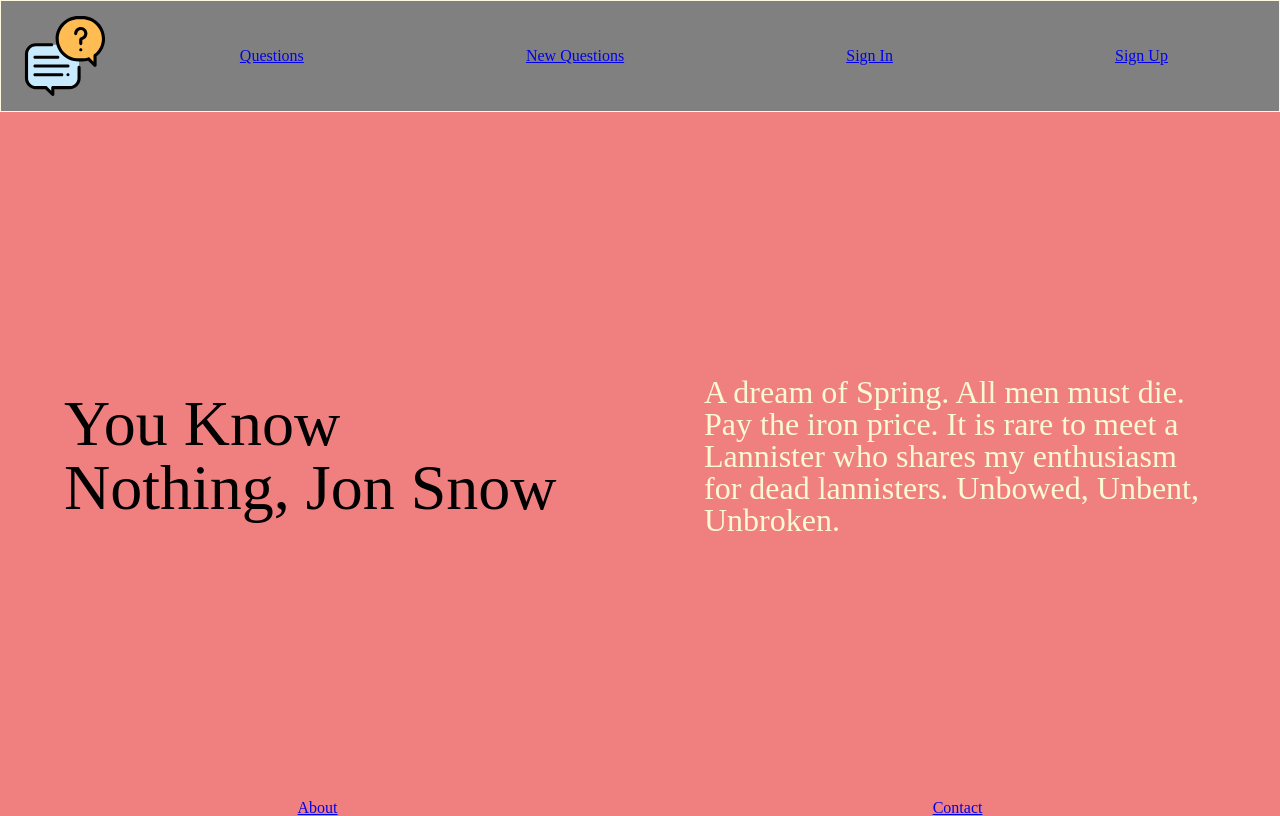
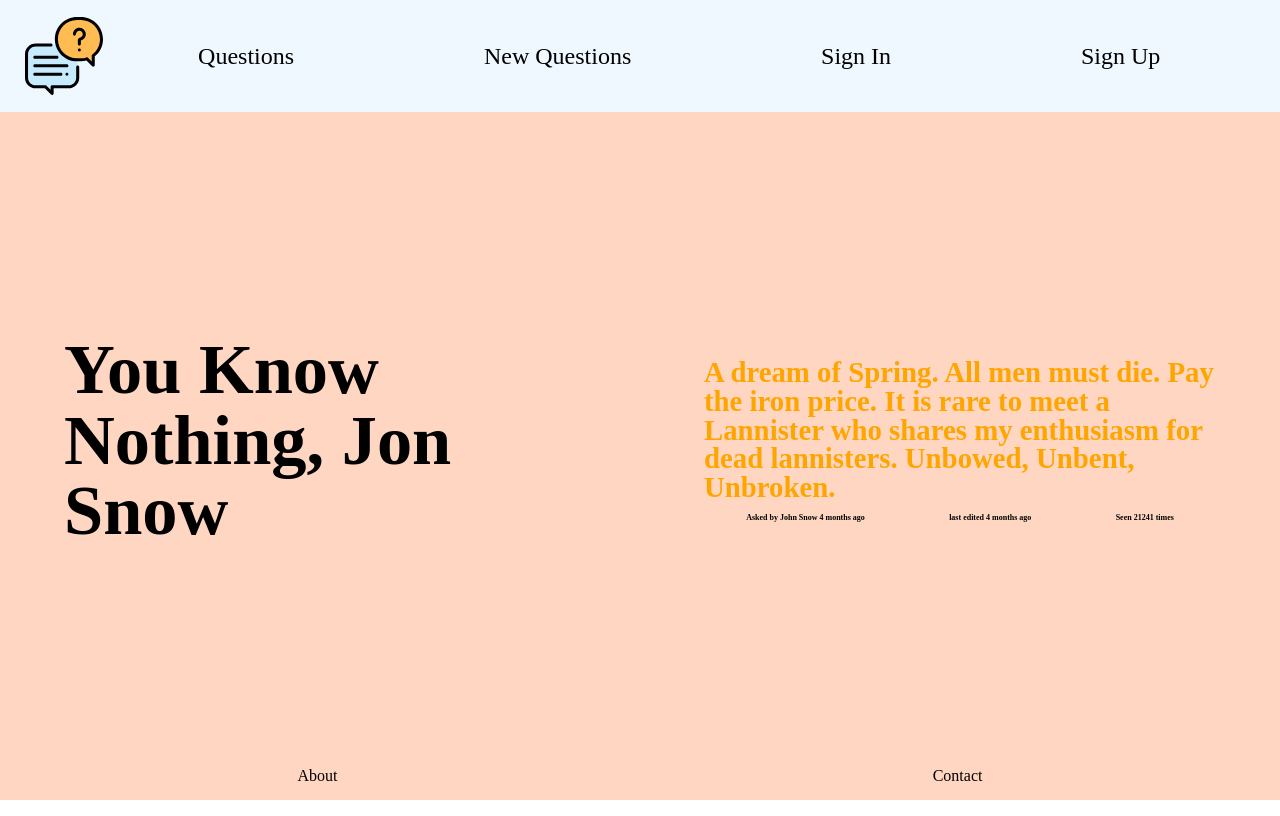
Before and after one commit to CalebFaulhaber/D8HtmlCssBoxModel, a plain HTML site: page L1AwesomeAnswers/index/home.html in a window 1280 px wide. Drawn offline with Linux system fonts and the light colour scheme.

Commit message:
altered home and questions pages

```diff
--- a/L1AwesomeAnswers/css/home.css
+++ b/L1AwesomeAnswers/css/home.css
@@ -11,54 +11,79 @@ body {
 }
 .navbar {
     display: flex;
-    background-color: gray;
-    border: thin solid cornsilk;
-    flex-direction: row;
+    background-color: #f0f8ff;
+    /* flex-direction: row; */
     height: 14vh;
-    justify-content: flex-end;
+    min-height: 67px;
+    justify-content: center;
     align-items: center;
+    min-width: 720px;
 
 }
 .inner-navbar-container {
     display: flex;
     justify-content: space-around;
     align-items: center;
-    /* align-content: center; */
     width: 90vw;
+    min-width: 648px;
 }
-.navbar-container>div {
-    font-size: 50vh;
+.inner-navbar-container>div {
+    /* display: flex; */
+    /* justify-content: flex-start; */
+    font-size: 1.5em;
     align-items: center;
 }
 .question-img {
-    /* align-content: flex-start; */
-    /* order: -1; */
-    width: 10vw;
-    height: 10vh;
-    /* align-items: center; */
+    /* width: 5%; */
+    min-width: 72px;
+    height: 70%;
     text-align: center;
 }
 .main-container {
     display: flex;
     justify-content:space-around;
     align-items: center;
-    height: 86vh;
-    background-color: lightcoral;
+    height: 82vh;
+    min-height: 394px;
+    background-color: #ffd6c1;
 }
 .main-container>div {
     width: 40%;
-    /* height: 40%; */
-    /* font-size: 5vh; */
 }
 .footer-container {
     display: flex;
     justify-content: space-around;
-    background-color: lightcoral;
+    align-items: flex-start;
+    background-color: #ffd6c1;
+    height: 4vh;
+    min-height: 19px;
 }
 .quote1 {
-    font-size: 4em;
+    font-size: 4.4em;
+    font-weight: bolder;
+}
+.quote2-container {
+    display: flex;
+    flex-flow: column;
+
 }
 .quote2 {
-    color: lightgoldenrodyellow;
-    font-size: 2em;
+    color: #ffa500;
+    font-size: 1.8em;
+    font-weight: bold;
 }
+.quote-states {
+    display: flex;
+    justify-content: space-around;
+    font-size: 0.5em;
+    padding-top: 1.5em;
+    font-weight: bold;
+}
+a {
+    color: black;
+    text-decoration: none;
+}
+a:hover {
+    font-size: 1.1em;
+    font-weight: bolder;
+}
--- /dev/null
+++ b/L1AwesomeAnswers/css/questions.css
@@ -0,0 +1,34 @@
+@import url('reset.css');
+html {
+    box-sizing: border-box;
+}
+
+*, *:before, *:after {
+    box-sizing: inherit;
+}
+
+body {
+    min-width: 720px;
+}
+
+.navbar {
+    display: flex;
+    height: 14vh;
+    min-height: 67px;
+    min-width: 720px;
+    background-color: #f0f8ff;
+    align-items: center;
+
+}
+.question-img {
+    height: 40%;
+    width: 10%;
+    text-align: center;
+}
+.inner-navbar-container {
+    display: flex;
+    justify-content: space-between;
+    align-items: center;
+    width: 85%;
+    min-width: 648;
+}
--- a/L1AwesomeAnswers/home.html
+++ b/L1AwesomeAnswers/index/home.html
@@ -5,13 +5,13 @@
     <meta http-equiv="X-UA-Compatible" content="IE=edge">
     <meta name="viewport" content="width=device-width, initial-scale=1.0">
     <!-- <link rel="stylesheet" href="css/reset.css"> -->
-    <link rel="stylesheet" href="css/home.css">
+    <link rel="stylesheet" href="/css/home.css">
     <title>Home</title>
 </head>
 <body>
     <header>
         <div class="navbar">
-            <img class="question-img" src="imgs/awesome-answers-logo.svg" alt="Question Bubble" />
+            <img class="question-img" src="/imgs/awesome-answers-logo.svg" alt="Question Bubble" />
             <div class='inner-navbar-container'>
                 <div><a href="questions">Questions</a></div>
                 <div><a href='new Questions'>New Questions</a></div>
@@ -22,10 +22,17 @@
     </header>
     <div class="main-container">
             <div class="quote1">You Know Nothing, Jon Snow</div>
-            <div class='quote2'>
+            <div class='quote2-container'>
+                <div class="quote2">
                 A dream of Spring. All men must die. Pay the iron price.
                 It is rare to meet a Lannister who shares my enthusiasm
                 for dead lannisters. Unbowed, Unbent, Unbroken.
+                </div>
+                <div class="quote-states">
+                    <div class="created">Asked by John Snow 4 months ago</div>
+                    <div class="edited">last edited 4 months ago</div>
+                    <div class="viewed">Seen 21241 times</div>
+                </div>
             </div>
     </div>
     <footer class='footer-container'>
```
Also changed, not shown: L1AwesomeAnswers/index/questions.html (added, +30 -0 lines).
